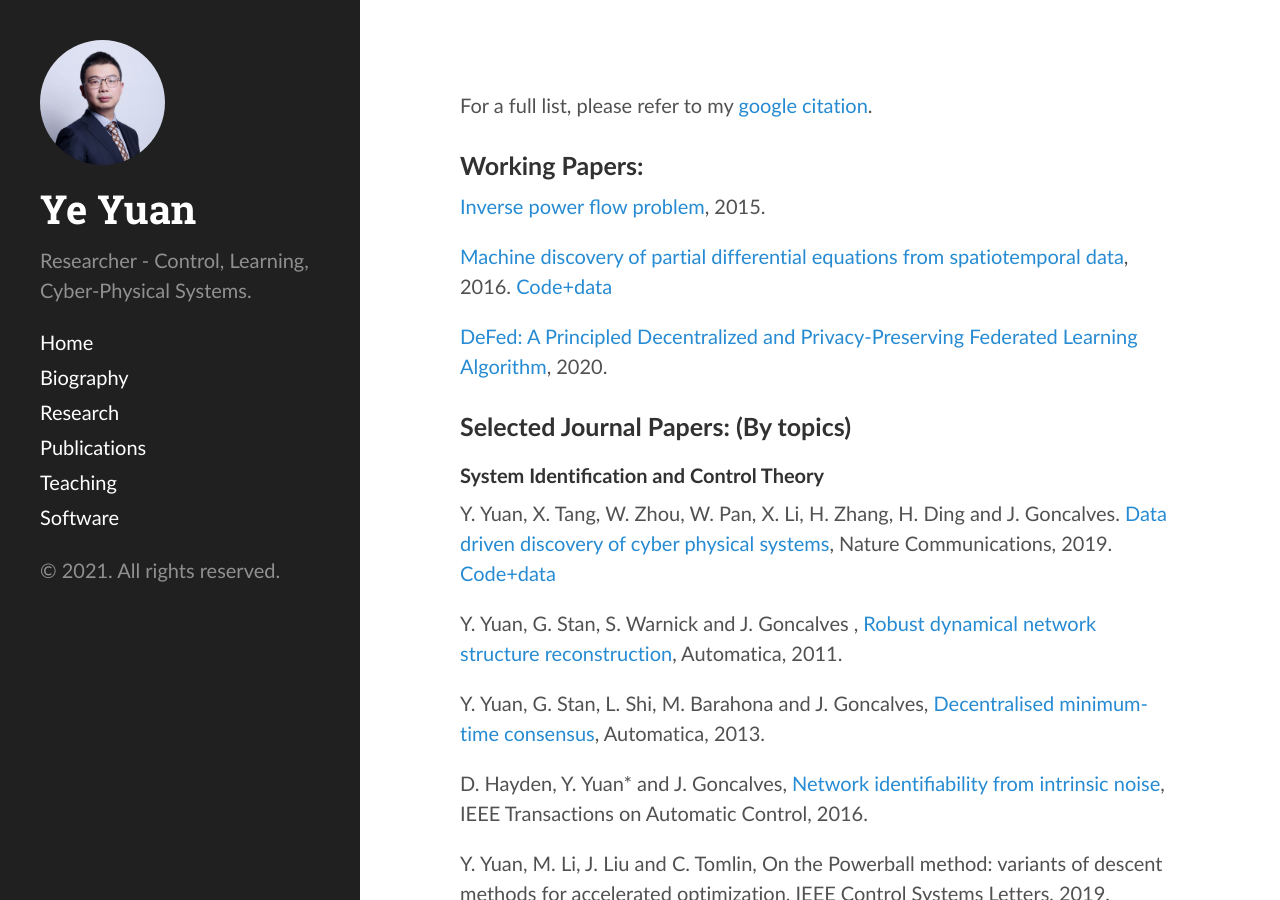
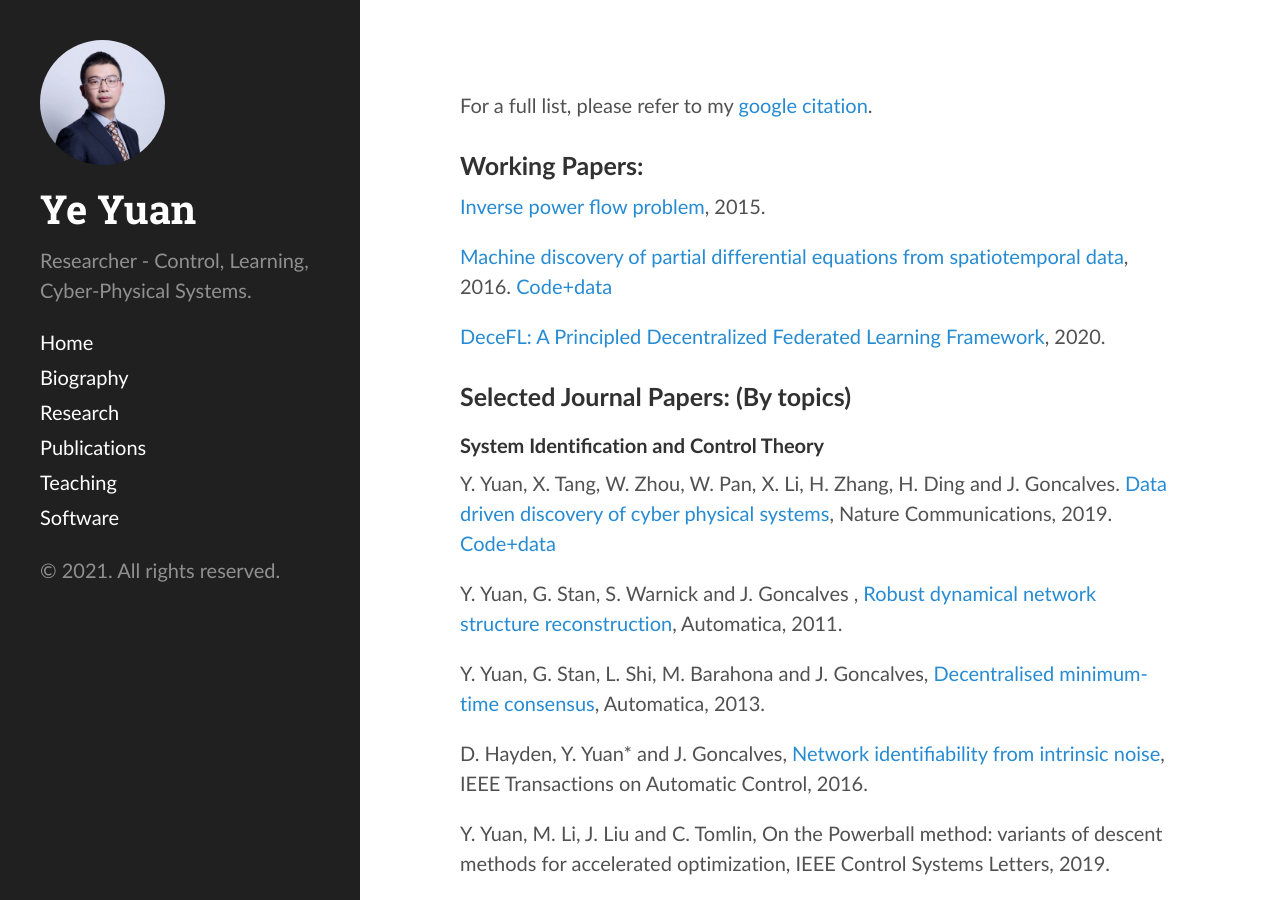
Before and after one commit to yy311/yy311.github.io, a Jekyll site: the page built from publication.md, in a window 1280 px wide and 900 px high. Built offline with Jekyll 4.4.1, drawn with Linux system fonts in a browser that asks for light colours.

Commit message:
Update publication.md

```diff
--- a/publication.md
+++ b/publication.md
@@ -10,7 +10,7 @@ For a full list, please refer to my [google citation](https://scholar.google.co.
 
 [Machine discovery of partial differential equations from spatiotemporal data](https://arxiv.org/pdf/1909.06730.pdf), 2016. [Code+data](https://github.com/HAIRLAB/S3d)
 
-[DeFed: A Principled Decentralized and Privacy-Preserving Federated Learning Algorithm](https://arxiv.org/abs/2107.07171), 2020.
+[DeceFL: A Principled Decentralized Federated Learning Framework](https://arxiv.org/abs/2107.07171), 2020.
 
 <h3>Selected Journal Papers: (By topics)</h3>
 
```
